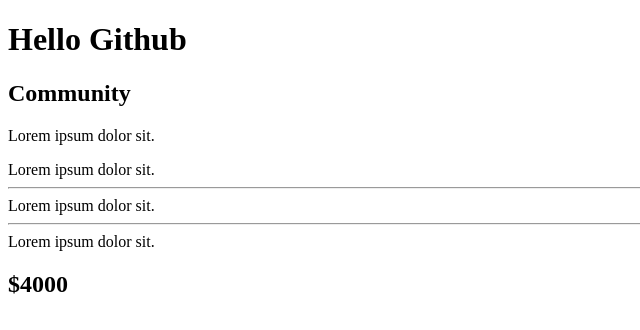
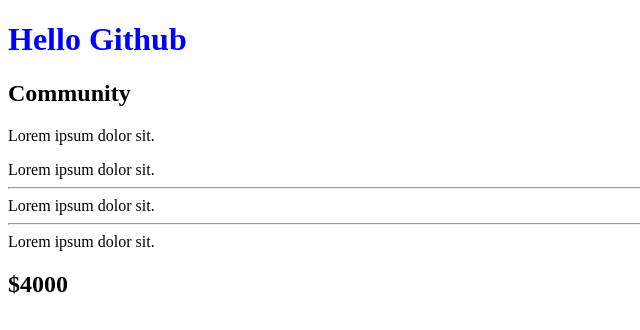
Before and after one commit to Tasneem-Ahmed-1999/iti, a plain HTML site: page index2.html in a window 1280 px wide. Shown: the whole page, without its empty margins (0-640 px from the left). Drawn offline with Linux system fonts and the light colour scheme.

Commit message:
adding style2

```diff
--- a/index2.html
+++ b/index2.html
@@ -5,6 +5,7 @@
     <meta http-equiv="X-UA-Compatible" content="IE=edge">
     <meta name="viewport" content="width=device-width, initial-scale=1.0">
     <title>Document</title>
+    <link rel="stylesheet" href="style2.css">
 </head>
 <body>
 <h1>Hello Github</h1>
--- /dev/null
+++ b/style2.css
@@ -0,0 +1,3 @@
+h1{
+    color: blue;
+}
```
